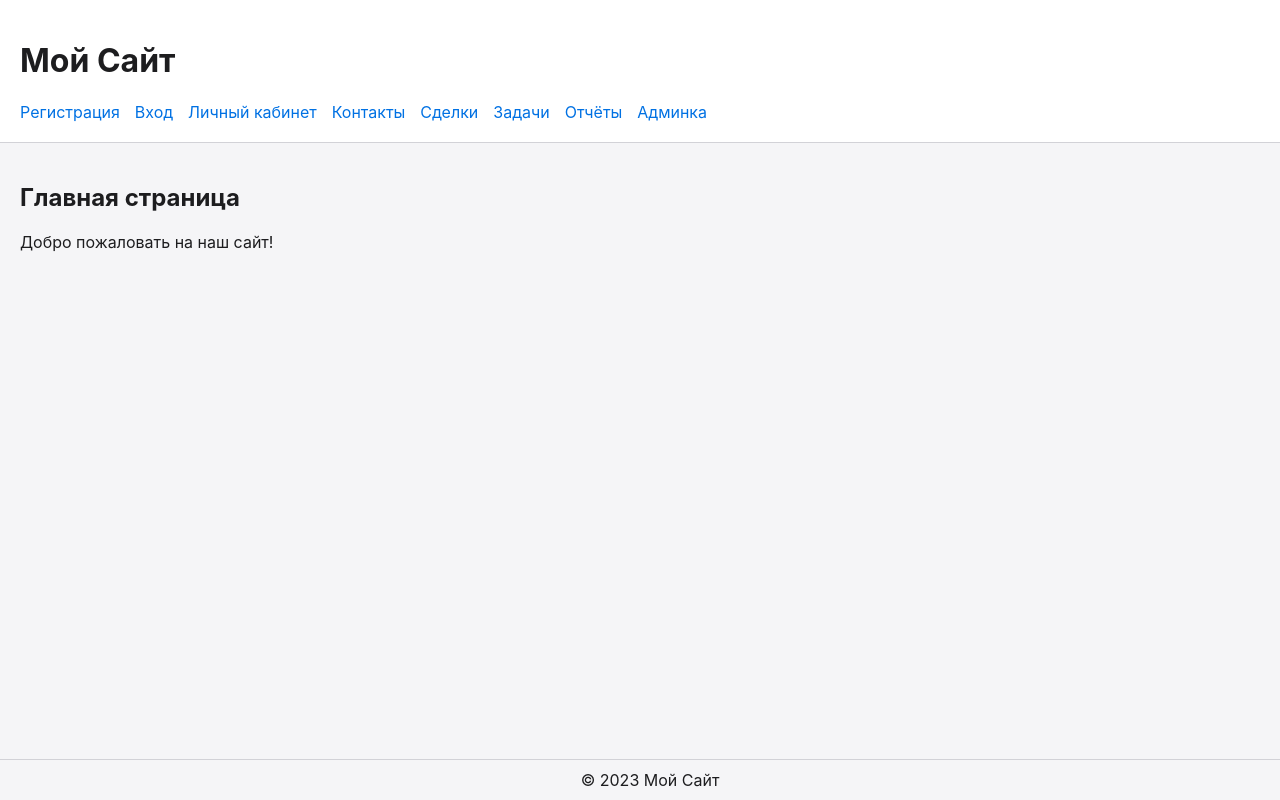
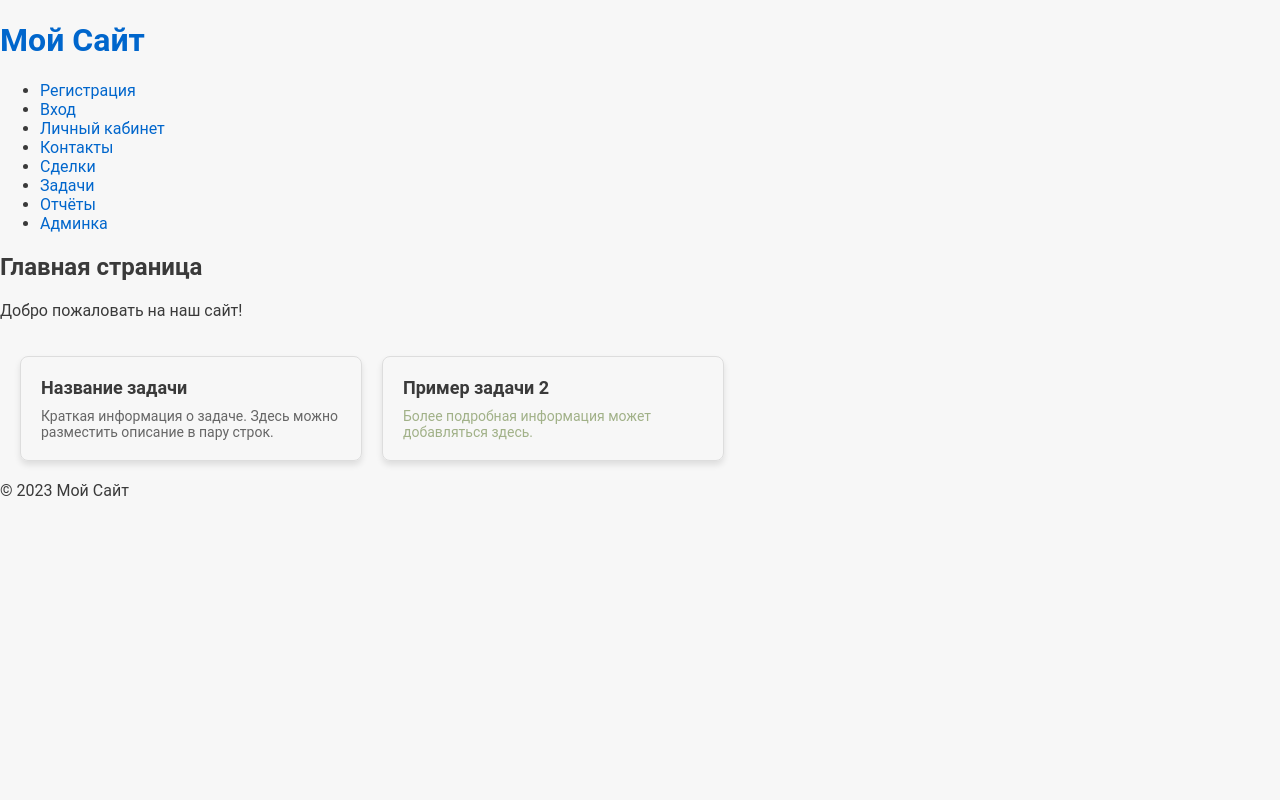
Before and after one commit to ZakirAlekperov/BarberShop, a Flask app: page / in a window 1280 px wide. Run offline with Flask 3, Linux system fonts and the light colour scheme.

Commit message:
Создали отображение задач на главной странице

```diff
--- a/static/style.css
+++ b/static/style.css
@@ -1,53 +1,113 @@
-body {
+/* Основная цветовая палитра */
+:root {
+    --primary-green: #00A884;
+    --light-gray: #F7F7F7;
+    --dark-gray: #3A3A3A;
+    --white: #FFFFFF;
+    --blue-accent: #0066CC;
+  }
+
+  /* Основные настройки для текста */
+  body {
+    font-family: 'Roboto', 'PT Sans', sans-serif;
+    font-size: 16px;
+    color: var(--dark-gray);
+    background-color: var(--light-gray);
     margin: 0;
-    font-family: -apple-system, BlinkMacSystemFont, 'Segoe UI', Roboto, Oxygen,
-                  Ubuntu, Cantarell, 'Open Sans', 'Helvetica Neue', sans-serif;
-    background-color: #f5f5f7;
-    color: #1d1d1f;
-}
+    padding: 0;
+  }
 
-header {
-    background-color: #fff;
-    padding: 20px;
-    border-bottom: 1px solid #d2d2d7;
-}
+  /* Ссылки */
+  a {
+    color: var(--blue-accent);
+    text-decoration: none;
+  }
 
-header h1 a {
-    text-decoration: none;
-    color: #1d1d1f;
-}
+  a:hover {
+    text-decoration: underline;
+  }
 
-nav ul {
-    list-style-type: none;
-    padding: 0;
-    margin: 0;
+  /* Кнопки */
+  button {
+    background-color: var(--primary-green);
+    color: var(--white);
+    border: none;
+    padding: 10px 20px;
+    border-radius: 8px;
+    font-size: 16px;
+    cursor: pointer;
+    transition: background-color 0.3s ease;
+  }
+
+  button:hover {
+    background-color: #008066; /* Немного темнее зеленого */
+  }
+
+  button:disabled {
+    background-color: #A1DABD; /* Серо-зеленый оттенок */
+    cursor: not-allowed;
+  }
+
+  /* Карточки */
+  .card {
+    background-color: var(--white);
+    border-radius: 8px;
+    box-shadow: 0 2px 4px rgba(0, 0, 0, 0.1);
+    padding: 16px;
+    margin: 16px;
+  }
+
+  .card-header {
+    font-size: 18px;
+    font-weight: bold;
+    color: var(--dark-gray);
+    margin-bottom: 12px;
+  }
+
+  .card-body {
+    font-size: 14px;
+    color: var(--dark-gray);
+  }
+
+  /* Сетка и структура */
+  .container {
+    max-width: 1200px;
+    margin: 0 auto;
+    padding: 24px;
+  }
+
+  .grid {
+    display: grid;
+    grid-template-columns: repeat(auto-fit, minmax(300px, 1fr));
+    gap: 16px;
+  }
+
+  /* Навигация */
+  .navbar {
+    background-color: var(--white);
+    padding: 12px 24px;
+    box-shadow: 0 1px 3px rgba(0, 0, 0, 0.1);
     display: flex;
-}
+    justify-content: space-between;
+    align-items: center;
+  }
 
-nav li {
-    margin-right: 15px;
-}
+  .navbar a {
+    color: var(--dark-gray);
+    margin-right: 24px;
+    font-size: 16px;
+  }
 
-nav a {
-    text-decoration: none;
-    color: #0071e3;
-}
+  .navbar a:hover {
+    color: var(--primary-green);
+  }
 
-nav a:hover {
-    text-decoration: underline;
-}
+  /* Интерактивные элементы */
+  button:hover, .card:hover {
+    box-shadow: 0 4px 8px rgba(0, 0, 0, 0.2);
+  }
 
-main {
-    padding: 20px;
-}
-
-footer {
-    background-color: #f5f5f7;
-
-    text-align: center;
-    padding: 10px;
-    border-top: 1px solid #d2d2d7;
-    position: fixed;
-    bottom: 0;
-    width: 100%;
-}
+  .card:hover {
+    transform: translateY(-2px);
+    transition: transform 0.2s ease, box-shadow 0.2s ease;
+  }
--- a/templates/index.html
+++ b/templates/index.html
@@ -2,4 +2,34 @@
 {% block content %}
 <h2>Главная страница</h2>
 <p>Добро пожаловать на наш сайт!</p>
+<!-- Контейнер для главной страницы -->
+<div class="main-page-container" style="width: 100%; padding: 20px; box-sizing: border-box;">
+    <!-- Контейнер для задач -->
+    <div class="tasks-container" style="display: flex; flex-wrap: wrap; gap: 20px;">
+      <!-- Отдельная задача -->
+      <div class="task-card" style="border: 1px solid #ddd; border-radius: 8px; padding: 20px; width: 300px; box-shadow: 0 4px 6px rgba(0, 0, 0, 0.1);">
+        <!-- Название задачи -->
+        <div class="task-title" style="font-size: 18px; font-weight: bold; margin-bottom: 10px;">
+          Название задачи
+        </div>
+        <!-- Краткая информация о задаче -->
+        <div class="task-info" style="font-size: 14px; color: #666;">
+          Краткая информация о задаче. Здесь можно разместить описание в пару строк.
+        </div>
+      </div>
+
+      <!-- Копируйте блоки task-card для других задач -->
+      <div class="task-card" style="border: 1px solid #ddd; border-radius: 8px; padding: 20px; width: 300px; box-shadow: 0 4px 6px rgba(0, 0, 0, 0.1);">
+        <div class="task-title" style="font-size: 18px; font-weight: bold; margin-bottom: 10px;">
+          Пример задачи 2
+        </div>
+        <div class="task-info" style="font-size: 14px; color: #a1b188;">
+          Более подробная информация может добавляться здесь.
+        </div>
+      </div>
+
+
+    </div>
+  </div>
+
 {% endblock %}
```
Also changed, not shown: services/index.py (added).
